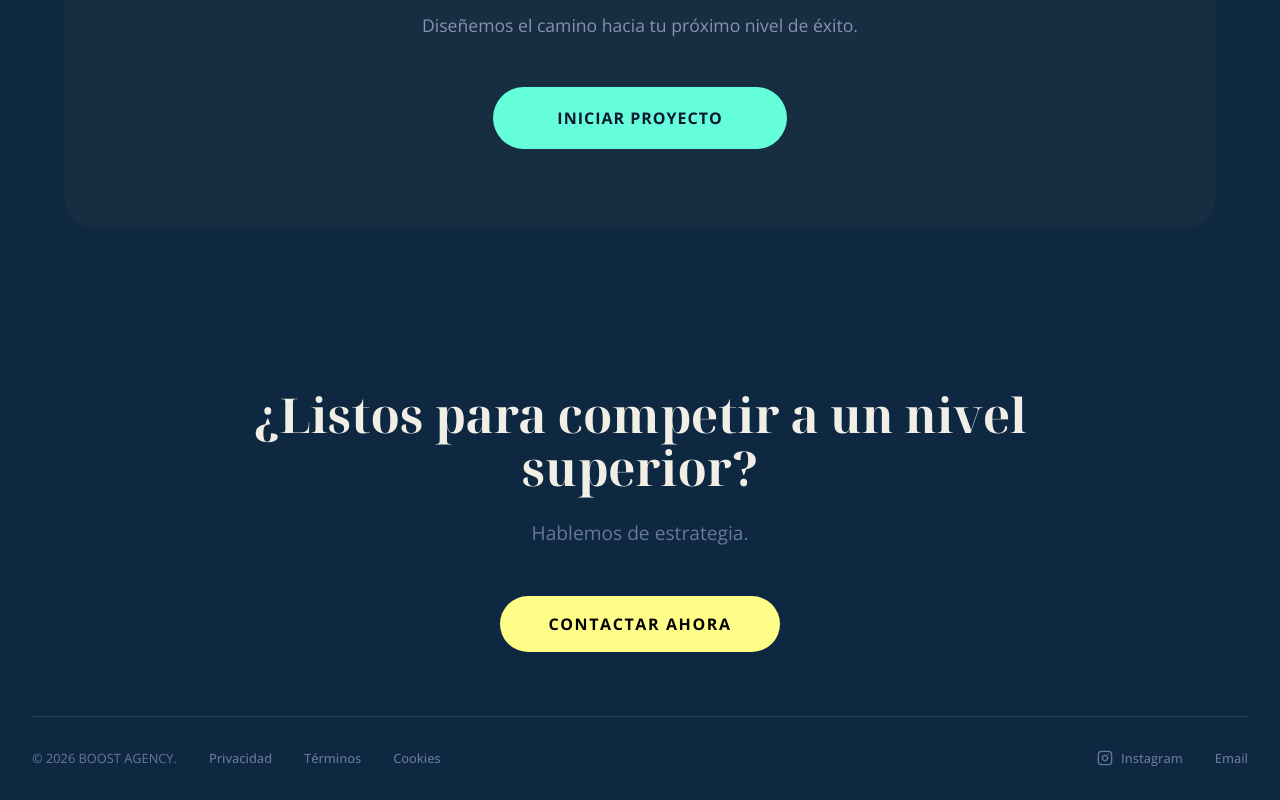
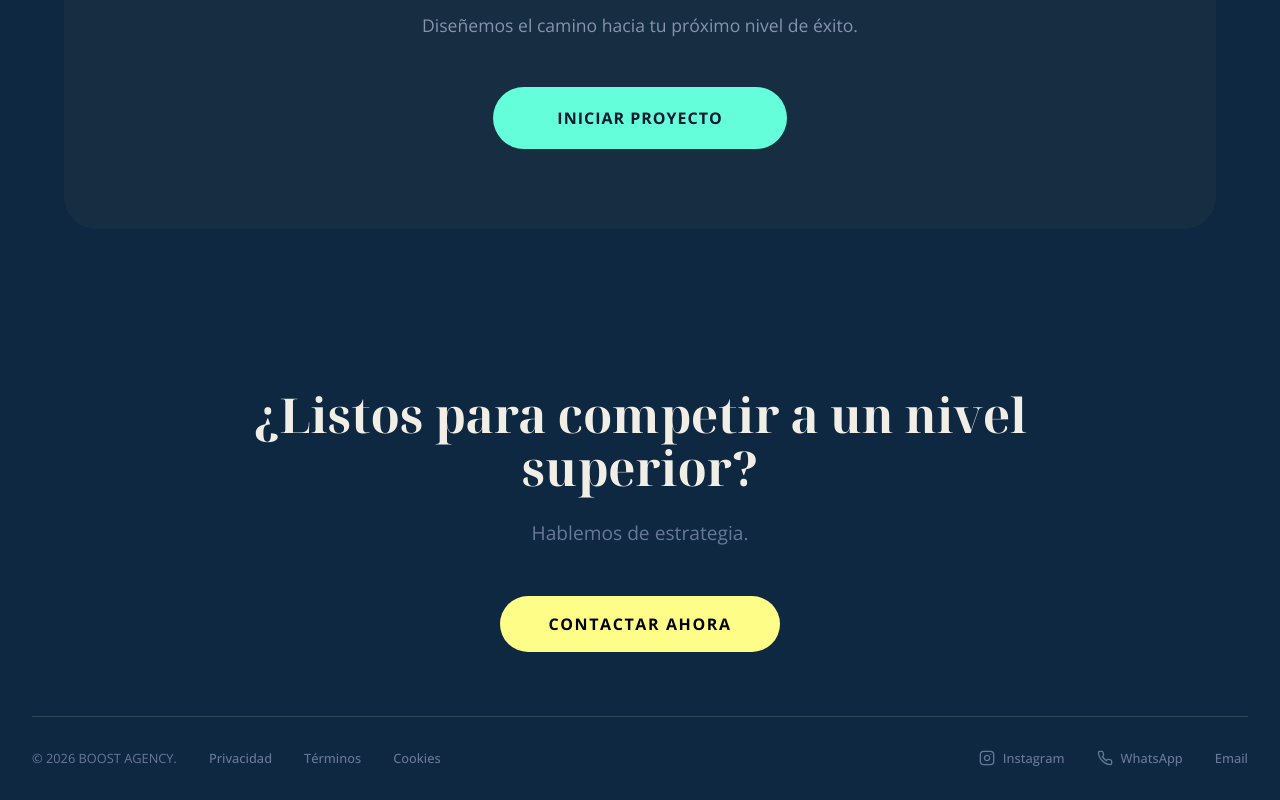
Before and after one commit to SSALAZARCA/Boost-Agency, a React (Vite) app: page /proyectos in a window 1280 px wide. Shown: the part 798-1598 px from the top of the page. Built offline with nearby package versions, Linux system fonts and the light colour scheme; no server answers.

Commit message:
fix: make WhatsApp number functional with wa.me link in Contact and Footer

```diff
--- a/src/components/ContactSection.jsx
+++ b/src/components/ContactSection.jsx
@@ -71,7 +71,14 @@ const ContactSection = () => {
                             </div>
                             <div>
                                 <div style={{ fontSize: '0.8rem', color: '#8892b0', textTransform: 'uppercase', letterSpacing: '1px' }}>WhatsApp</div>
-                                <div style={{ fontSize: '1.1rem', color: 'white', fontWeight: 'bold' }}>{settings.whatsapp}</div>
+                                <a
+                                    href={`https://wa.me/${settings.whatsapp.replace(/\D/g, '')}`}
+                                    target="_blank"
+                                    rel="noopener noreferrer"
+                                    style={{ fontSize: '1.1rem', color: 'white', fontWeight: 'bold', textDecoration: 'none' }}
+                                >
+                                    {settings.whatsapp}
+                                </a>
                             </div>
                         </div>
 
--- a/src/components/Footer.jsx
+++ b/src/components/Footer.jsx
@@ -56,6 +56,15 @@ const Footer = () => {
                         <svg width="16" height="16" viewBox="0 0 24 24" fill="none" stroke="currentColor" strokeWidth="2" strokeLinecap="round" strokeLinejoin="round"><rect x="2" y="2" width="20" height="20" rx="5" ry="5"></rect><path d="M16 11.37A4 4 0 1 1 12.63 8 4 4 0 0 1 16 11.37z"></path><line x1="17.5" y1="6.5" x2="17.51" y2="6.5"></line></svg>
                         Instagram
                     </a>
+                    <a
+                        href={`https://wa.me/${settings.whatsapp.replace(/\D/g, '')}`}
+                        target="_blank"
+                        rel="noopener noreferrer"
+                        style={{ color: 'var(--color-accent)', textDecoration: 'none', display: 'flex', alignItems: 'center', gap: '0.5rem' }}
+                    >
+                        <svg width="16" height="16" viewBox="0 0 24 24" fill="none" stroke="currentColor" strokeWidth="2" strokeLinecap="round" strokeLinejoin="round"><path d="M22 16.92v3a2 2 0 0 1-2.18 2 19.79 19.79 0 0 1-8.63-3.07 19.5 19.5 0 0 1-6-6 19.79 19.79 0 0 1-3.07-8.67A2 2 0 0 1 4.11 2h3a2 2 0 0 1 2 1.72 12.84 12.84 0 0 0 .7 2.81 2 2 0 0 1-.45 2.11L8.09 9.91a16 16 0 0 0 6 6l1.27-1.27a2 2 0 0 1 2.11-.45 12.84 12.84 0 0 0 2.81.7A2 2 0 0 1 22 16.92z"></path></svg>
+                        WhatsApp
+                    </a>
                     <a href={`mailto:${settings.email}`} style={{ color: 'var(--color-accent)', textDecoration: 'none' }}>Email</a>
                 </div>
             </div>
```
